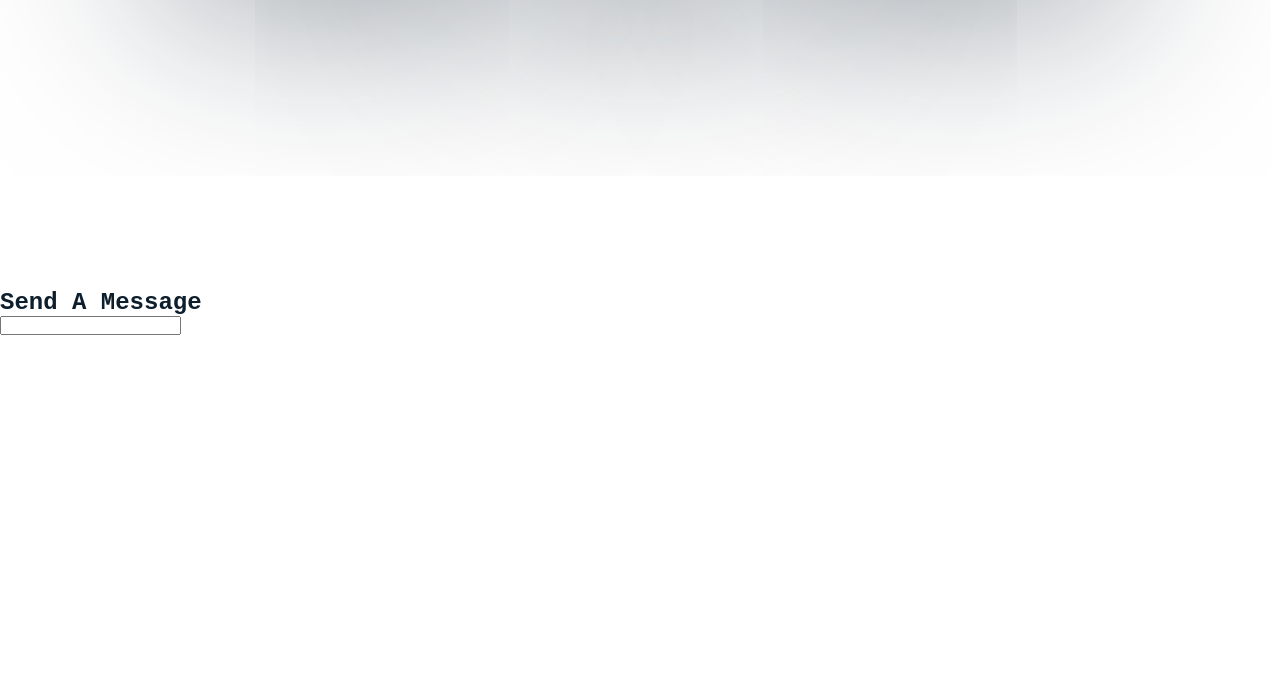
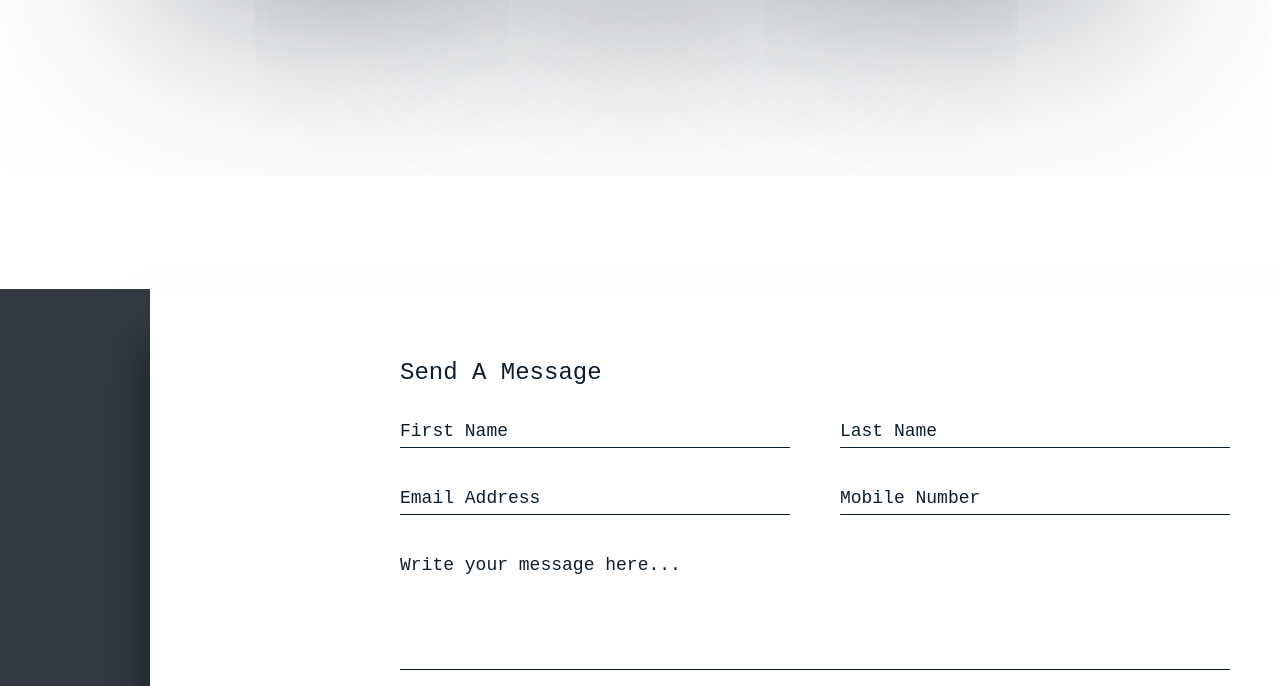
Before and after one commit to NgatiaJeffers/JeffDev-Portfolio, a plain HTML site: page index.html in a window 1280 px wide. Shown: the part 2111-2797 px from the top of the page. Before the commit the page ends 2446 px from the top, so only its background shows below. Drawn offline with Linux system fonts and the light colour scheme.

Commit message:
contact page added

```diff
--- a/css/style.css
+++ b/css/style.css
@@ -276,6 +276,7 @@ h1, h2, h3, h4, h5, h6, p, a {
 .content p {
     font-size: 14px;
     letter-spacing: 1px;
+    color: #0D1E2D;
 }
 
 .got {
@@ -412,3 +413,110 @@ h1, h2, h3, h4, h5, h6, p, a {
     margin-top: -40px;
     transition-delay: 0.3s;
 }
+
+/* Contact Form */
+
+.container3 {
+    position: relative;
+    background-image: url('/img/if.jpg');
+    background-size: cover;
+    background-repeat: no-repeat;
+    /* background: #0D1E2D; */
+    min-height: 100vh;
+    align-items: center;
+    justify-content: center;
+    /* display: flex;
+    flex-wrap: wrap; */
+}
+
+.container3 .contact-form {
+    position: absolute;
+    padding: 70px 50px;
+    background: #fff;
+    margin-left: 150px;
+    padding-left: 250px;
+    /* width: calc(100% - 150px); */
+    /* height: 100%; */
+    box-shadow: 0 50px 50px rgba(0, 0, 0, 0.5);
+}
+
+.container3 .contact-form h2 {
+    color: #0D1E2D;
+    font-size: 24px;
+    font-weight: 500;
+}
+
+.container3 .contact-form .form {
+    position: relative;
+    display: flex;
+    justify-content: space-between;
+    flex-wrap: wrap;
+    padding-top: 30px;
+}
+
+.container3 .contact-form .form .input-box {
+    position: relative;
+    margin: 0 0 35px 0;
+}
+
+.container3 .contact-form .form .input-box.w50 {
+    width: 47%;
+}
+
+.container3 .contact-form .form .input-box.w100 {
+    width: 100%;
+}
+
+.container3 .contact-form .form .input-box input,
+.container3 .contact-form .form .input-box textarea {
+    width: 100% !important;
+    padding: 5px 0;
+    font-size: 18px;
+    font-weight: 300;
+    color: #0D1E2D;
+    border: none;
+    border-bottom: 1px solid #0d1E2D;
+    outline: none;
+    resize: none;
+}
+
+.container3 .contact-form .form .input-box textarea {
+    min-height: 120px;
+}
+
+.container3 .contact-form .form .input-box span {
+    position: absolute;
+    left: 0;
+    padding: 5px 0;
+    font-size: 18px;
+    font-weight: 300;
+    color: #0D1E2D;
+    transition: 0.5s;
+    pointer-events: none;
+}
+
+.container3 .contact-form .form .input-box input:focus ~ span,
+.container3 .contact-form .form .input-box textarea:focus ~ span,
+.container3 .contact-form .form .input-box input:valid ~ span,
+.container3 .contact-form .form .input-box textarea:valid ~ span {
+
+    transform: translateY(-20px);
+    font-size: 12px;
+    font-weight: 400;
+    letter-spacing: 1px;
+    color: #0D1E2D;
+}
+
+.container3 .contact-form .form .input-box input[type="submit"] {
+    position: relative;
+    cursor: pointer;
+    background: #0D1E2D;
+    color: #fff;
+    border: none;
+    max-width: 150px;
+    padding: 12px;
+}
+
+.container3 .contact-form .form .input-box input[type="submit"]:hover {
+    background-color: #b2cfe9;
+}
--- a/index.html
+++ b/index.html
@@ -227,12 +227,32 @@
 </div>
 
 <!-- Contanct Area -->
-<div class="container-contact">
+<div class="container3">
     <div class="contact-form">
         <h2>Send A Message</h2>
         <div class="form">
-            <div class="input-box">
-                <input type="text" name="">
+            <div class="input-box w50">
+                <input type="text" name="" required>
+                <span>First Name</span>
+            </div>
+            <div class="input-box w50">
+                <input type="text" name="" required>
+                <span>Last Name</span>
+            </div>
+            <div class="input-box w50">
+                <input type="text" name="" required>
+                <span>Email Address</span>
+            </div>
+            <div class="input-box w50">
+                <input type="text" name="" required>
+                <span>Mobile Number</span>
+            </div>
+            <div class="input-box w100">
+                <textarea type="text" name="" required></textarea>
+                <span>Write your message here...</span>
+            </div>
+            <div class="input-box w100">
+                <input type="submit" value="send">
             </div>
         </div>
     </div>
```
Also changed, not shown: img/if.jpg (added).
